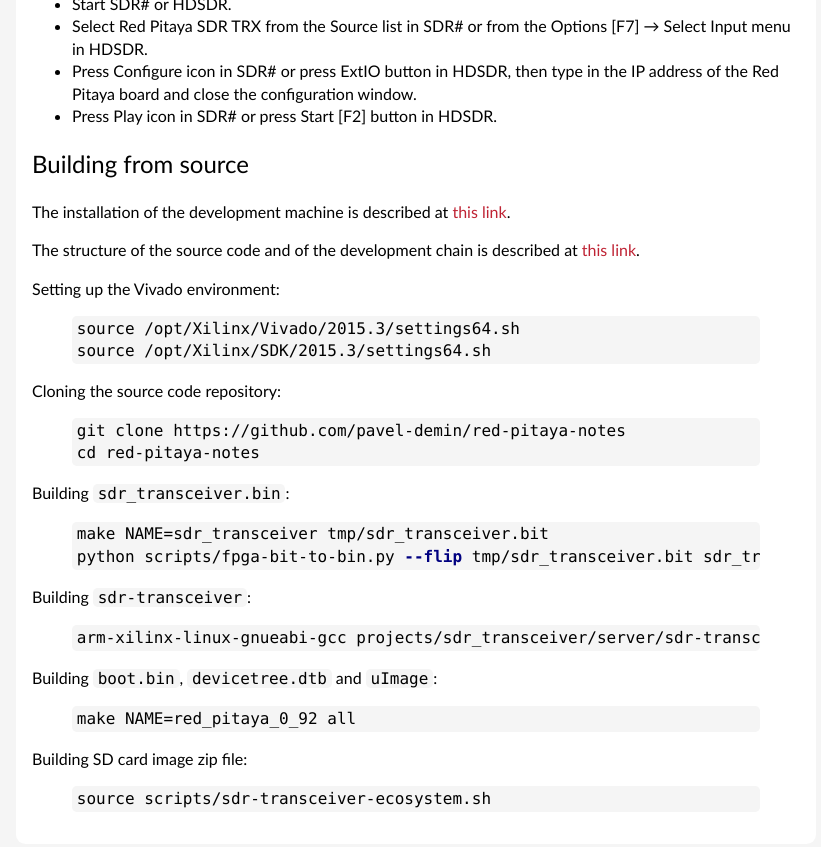
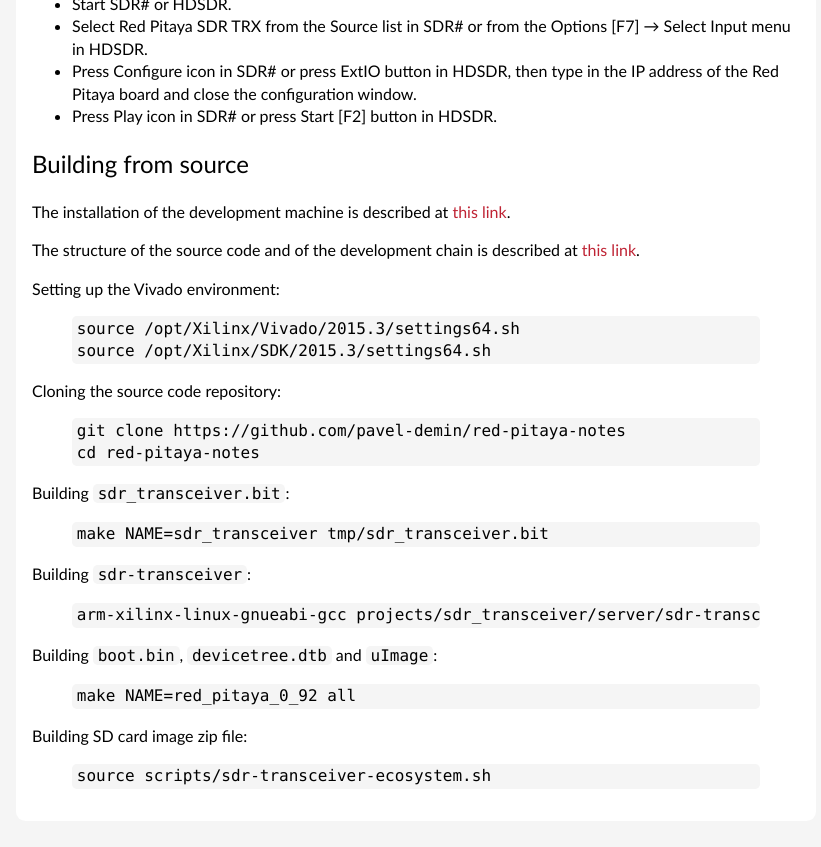
Before and after one commit to pavel-demin/red-pitaya-notes, a Jekyll site: the page built from sdr-transceiver.md, in a window 1280 px wide and 900 px high, scrolled down 2293 px. Shown: the top 847 px of the window, without its empty margins (224-1045 px from the left). Built offline with Jekyll 4.4.1, drawn with Linux system fonts in a browser that asks for light colours.

Commit message:
remove commands converting bitstream files from .bit to .bin

```diff
--- a/sdr-transceiver.md
+++ b/sdr-transceiver.md
@@ -106,10 +106,9 @@
 cd red-pitaya-notes
 {% endhighlight %}
 
-Building `sdr_transceiver.bin`:
+Building `sdr_transceiver.bit`:
 {% highlight bash %}
 make NAME=sdr_transceiver tmp/sdr_transceiver.bit
-python scripts/fpga-bit-to-bin.py --flip tmp/sdr_transceiver.bit sdr_transceiver.bin
 {% endhighlight %}
 
 Building `sdr-transceiver`:
```
Also changed, not shown: sdr-receiver.md (+1 -2 lines).
